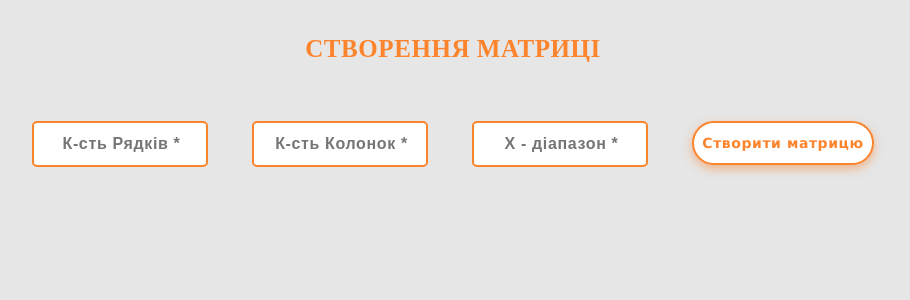
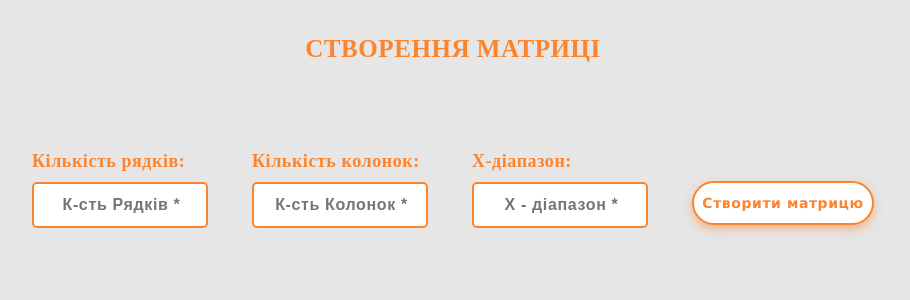
Before and after one commit to Taras-Roboteckyi/matrix, a React (Create React App) app: page / in a window 1280 px wide. Shown: the top 300 px of the page, without its empty margins (195-1105 px from the left). Built offline with nearby package versions, Linux system fonts and the light colour scheme.

Commit message:
fix form styled

```diff
--- a/src/components/Form/Form.Styled.jsx
+++ b/src/components/Form/Form.Styled.jsx
@@ -2,7 +2,7 @@ import styled from 'styled-components';
 
 export const Section = styled.section`
   margin: 0 auto;
-  padding: 40px 0px;
+  padding: 60px 0px;
 
   font-family: ${prop => prop.theme.fonts.$verdana};
   font-style: normal;
@@ -35,11 +35,16 @@ export const Section = styled.section`
     height: 60px;
     width: 220px;
   }
-
+  .label-input {
+    font-size: 18px;
+    font-weight: 700;
+    font-style: normal;
+    color: ${({ theme: { colors } }) => colors.$orange};
+  }
   .form-input {
     height: 40px;
     width: 150px;
-
+    margin-top: 10px;
     padding-left: 20px;
     text-align: center;
     border: 2px solid #fc842d;
@@ -65,6 +70,7 @@ export const Section = styled.section`
 
   .buttons {
     height: 60px;
+    padding-top: 60px;
 
     .button {
       width: 182px;
--- a/src/components/Form/Form.jsx
+++ b/src/components/Form/Form.jsx
@@ -52,7 +52,10 @@ export const Form = () => {
 
       <form onSubmit={formik.handleSubmit} className="form">
         <div className="container-input">
+          <label className="label-input">
+            Кількість рядків:
             <input
+              label="first name"
               name="row"
               className="form-input"
               placeholder="К-сть Рядків *"
@@ -62,12 +65,15 @@ export const Form = () => {
               onBlur={formik.handleBlur('row')}
               value={formik.values.row}
             />
+          </label>
           {formik.touched.row && formik.errors.row ? (
             <p className="form-input-error">{formik.errors.row}</p>
           ) : null}
         </div>
 
         <div className="container-input">
+          <label className="label-input">
+            Кількість колонок:
             <input
               name="column"
               className="form-input"
@@ -78,12 +84,15 @@ export const Form = () => {
               onBlur={formik.handleBlur('column')}
               value={formik.values.column}
             />
+          </label>
           {formik.touched.column && formik.errors.column ? (
             <p className="form-input-error">{formik.errors.column}</p>
           ) : null}
         </div>
 
         <div className="container-input">
+          <label className="label-input">
+            X-діапазон:
             <input
               name="range"
               className="form-input"
@@ -94,6 +103,7 @@ export const Form = () => {
               onBlur={formik.handleBlur('range')}
               value={formik.values.range}
             />
+          </label>
           {formik.touched.range && formik.errors.range ? (
             <p className="form-input-error">{formik.errors.range}</p>
           ) : null}
--- a/src/components/TableMatrix/MatrixTableItem.jsx
+++ b/src/components/TableMatrix/MatrixTableItem.jsx
@@ -1,27 +1,45 @@
 import PropTypes from 'prop-types';
 import { useState } from 'react';
 
-import { useDispatch /* , useSelector  */ } from 'react-redux';
+import { useDispatch, useSelector } from 'react-redux';
+
+import { ItemsSlice, ItemsSelectors } from '../../redux/items';
+
 import { AmountItem, SumItem } from './MartixTable.styled';
-import { ItemsSlice } from '../../redux/items';
 
 export function TableItem(props) {
-  const [isHoverTdTable, setIsHoverTdTable] = useState(null);
+  const [isHoverAmount, setIsHoverAmount] = useState(null);
+
+  const dataMatrix = useSelector(ItemsSelectors.getDataMatrixLine);
+
   const dispatch = useDispatch();
+
   const { rowItem, tableItemIndex, tableRowIndex } = props;
-  const { amount, sum } = rowItem;
+  const { amount, sum, id } = rowItem;
+  const dataTableItem = { ...rowItem, indexColumn: tableItemIndex, indexRow: tableRowIndex };
 
-  /* console.log('props.tableItemIndex ', tableItemIndex);
-  console.log('props.rowItem ', rowItem); */
-  const dataTableItem = { ...rowItem, indexColumn: tableItemIndex, indexRow: tableRowIndex };
+  const handleMouseEnterAmount = idAmount => {
+    console.log(idAmount);
+    console.log('dataMatrix', dataMatrix);
+    const a = dataMatrix
+      .reduce((allTags, item) => {
+        allTags.push(...item);
+
+        return allTags;
+      }, [])
+      .filter(({ amount }) => amount)
+      .sort((firstAmount, secondStudent) => firstAmount.amount - secondStudent.amount);
+    console.log(a);
+    return a;
+  };
 
   return (
     <>
       {amount && (
         <AmountItem
           onClick={() => dispatch(ItemsSlice.increment(dataTableItem))}
-          /* onMouseEnter={handleMouseEnter} */
-          onMouseLeave={() => setIsHoverTdTable(null)}
+          onMouseEnter={() => handleMouseEnterAmount(id)}
+          onMouseLeave={() => setIsHoverAmount(null)}
         >
           {amount}
         </AmountItem>
--- a/src/utils/matrix.jsx
+++ b/src/utils/matrix.jsx
@@ -85,6 +85,8 @@ export default function Matrix() {
   return result;
 }
 
+///////Знаходим загальну суму рядків матриці///////////////
+
 export const totalMatrix = data => {
   return data
     .map(line =>
```
Also changed, not shown: src/utils/mouseEnter.jsx (added, +8 -0 lines). Lines whose indentation alone changed are shown as unchanged.
